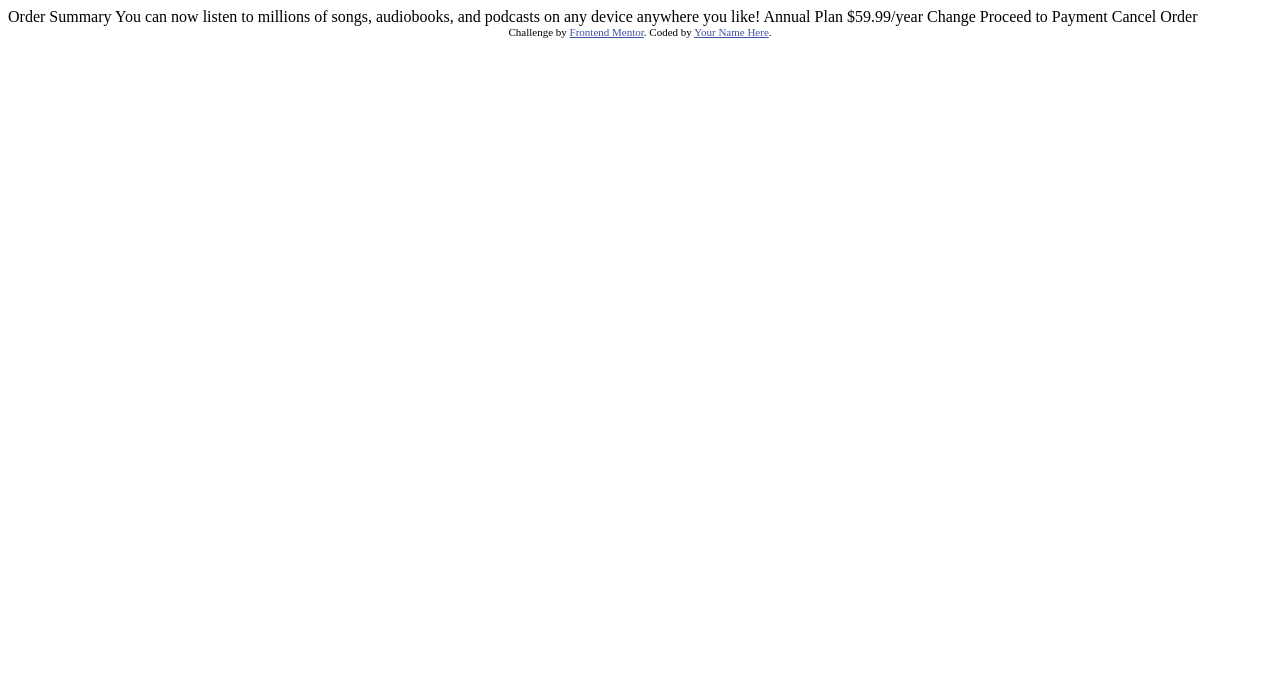
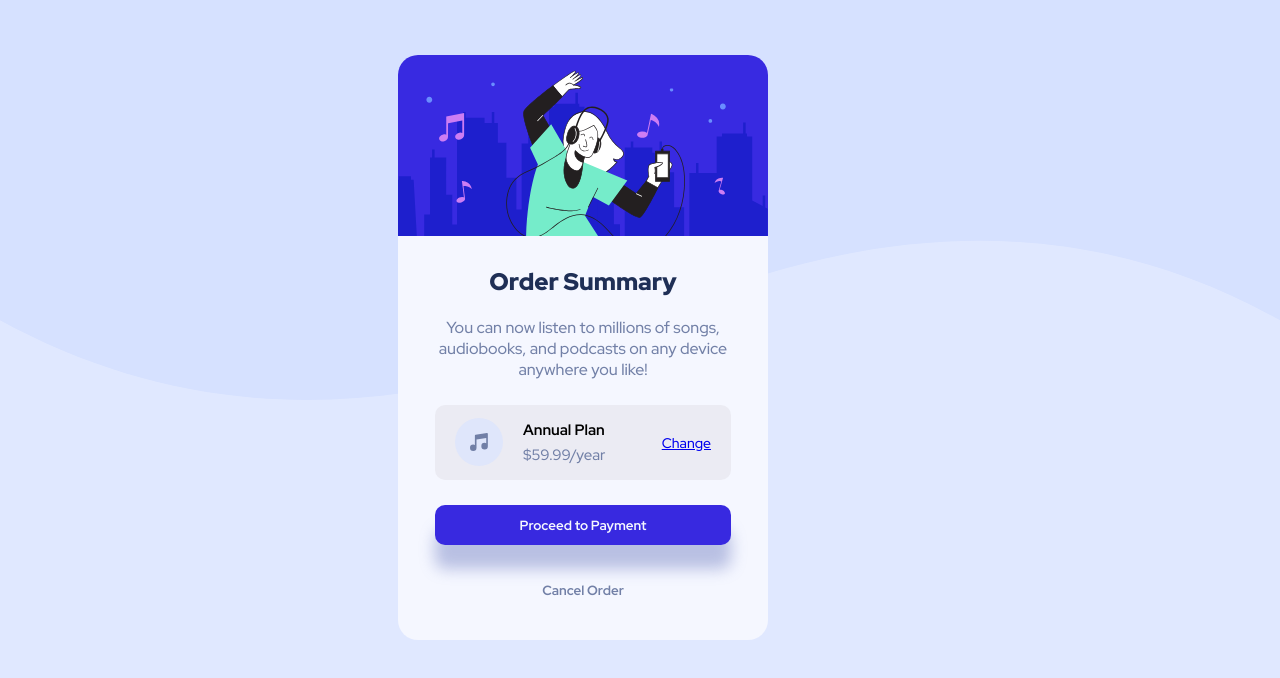
Before and after one commit to EshrakRahman/Order-summary-component, a plain HTML site: page index.html in a window 1280 px wide. Drawn offline with Linux system fonts and the light colour scheme.

Commit message:
desktop versin finished

```diff
--- /dev/null
+++ b/index.css
@@ -0,0 +1,149 @@
+:root {
+    --primary-pale-blue: hsl(225, 100%, 94%);
+    --primary-bright-blue: hsl(245, 75%, 52%);
+    --neutral-very-pale-blue: hsl(225, 100%, 98%);
+    --neutral-desaturated-blue: hsl(224, 23%, 55%);
+    --neutral-dark-blue: hsl(223, 47%, 23%);
+
+/*  font*/
+    --paragraph-font-size: 16px;
+
+}
+* {
+    margin: 0;
+    padding: 0;
+    box-sizing: border-box;
+    font-family: 'Red Hat Display', sans-serif;
+}
+
+main {
+    display: flex;
+    width: 100vw;
+    height: 100vh;
+    flex-direction: column;
+    justify-content: center;
+    align-items: center;
+    background-color: var(--primary-pale-blue);
+    position: relative;
+}
+.bg-patter {
+    display: block;
+    width: 100%;
+    height: 100%;
+    /*background: url("images/pattern-background-desktop.svg");*/
+}
+
+.bg-patter img {
+    width: 100%;
+    height: 400px;
+}
+
+.card {
+    position: absolute;
+    right: 40%;
+    bottom: 20%;
+    width: 370px;
+    height: 585px;
+    background-color: var(--neutral-very-pale-blue);
+    border-radius: 20px;
+
+}
+
+.card .img-area {
+    display: block;
+    width: 100%;
+    /*height: 100%;*/
+    /*border-radius: 20px;*/
+}
+
+.img-area img {
+    width: 100%;
+    height: 100%;
+    border-top-left-radius: 20px;
+    border-top-right-radius: 20px;
+    background-size: cover;
+}
+
+.card .order-info {
+    display: flex;
+    flex-direction: column;
+    margin: 0 auto;
+    /*justify-content: center;*/
+    align-items: center;
+    width: 80%;
+    /*height: 100%;*/
+}
+
+.order-info .title {
+    font-size: 1.5rem;
+    font-weight: 900;
+    margin: 25px 0 20px 0;
+    color: var(--neutral-dark-blue);
+
+}
+
+.order-info .description {
+    font-size: var(--paragraph-font-size);
+    width: 100%;
+    text-align: center;
+    color: var(--neutral-desaturated-blue);
+    font-weight: 500;
+    margin-bottom: 25px;
+}
+
+.plan {
+    width: 100%;
+    height: 75px;
+    border-radius: 10px;
+    padding: 20px;
+    margin-bottom: 25px;
+    background-color: rgba(234, 234, 241, 0.82);
+    display: flex;
+    justify-content: space-between;
+    align-items: center;
+    border: none;
+
+}
+
+.plan .annual-plans {
+    width: 100%;
+    display: flex;
+    align-items: center;
+    gap: 20px;
+}
+
+.wrapper p:first-child {
+    font-size: 15px;
+    font-weight: 700;
+    padding-bottom: 5px;
+}
+.wrapper p:last-child {
+    font-size: 15px;
+    color: var(--neutral-desaturated-blue);
+}
+.change-option a {
+    font-size: 14px;
+    /*letter-spacing: 1px;*/
+}
+
+.btn-payment {
+    width: 100%;
+    height: 40px;
+    margin-bottom: 25px;
+    border: none;
+    border-radius: 10px;
+    font-weight: 700;
+    background-color: var(--primary-bright-blue);
+    color: var(--neutral-very-pale-blue);
+    box-shadow: 0 24px 15px hsla(230, 39%, 55%, 0.4);
+}
+.btn-cancel {
+    width: 100%;
+    height: 40px;
+    /*margin-bottom: 35px;*/
+    border: none;
+    background: transparent;
+    /*border-radius: 10px;*/
+    color: var(--neutral-desaturated-blue);
+    font-weight: 700;
+}
--- a/index.html
+++ b/index.html
@@ -5,33 +5,53 @@
   <meta name="viewport" content="width=device-width, initial-scale=1.0"> <!-- displays site properly based on user's device -->
 
   <link rel="icon" type="image/png" sizes="32x32" href="./images/favicon-32x32.png">
+  <link rel="preconnect" href="https://fonts.googleapis.com">
+  <link rel="preconnect" href="https://fonts.gstatic.com" crossorigin>
+  <link href="https://fonts.googleapis.com/css2?family=Red+Hat+Display:wght@500;700;900&display=swap" rel="stylesheet">
 
+<!--Custom css -->
+  <link rel="stylesheet" href="index.css">
   <title>Frontend Mentor | Order summary card</title>
 
-  <!-- Feel free to remove these styles or customise in your own stylesheet 👍 -->
-  <style>
-    .attribution { font-size: 11px; text-align: center; }
-    .attribution a { color: hsl(228, 45%, 44%); }
-  </style>
 </head>
 <body>
+<main>
+  <div class="bg-patter">
+   <img src="images/pattern-background-desktop.svg" alt=" ">
+  </div>
 
-  Order Summary
-
-  You can now listen to millions of songs, audiobooks, and podcasts on any
-  device anywhere you like!
-
-  Annual Plan
-  $59.99/year
-
-  Change
-
-  Proceed to Payment
-  Cancel Order
-
-  <div class="attribution">
-    Challenge by <a href="https://www.frontendmentor.io?ref=challenge" target="_blank">Frontend Mentor</a>.
-    Coded by <a href="#">Your Name Here</a>.
+  <div class="card">
+    <div class="img-area">
+      <img src="images/illustration-hero.svg" alt=" ">
+    </div>
+    <div class="order-info">
+      <p class="title">
+        Order Summary
+      </p>
+      <p class="description">
+        You can now listen to millions of songs, audiobooks, and podcasts on any
+        device anywhere you like!
+      </p>
+      <div class="plan">
+        <div class="annual-plans">
+          <img src="images/icon-music.svg" alt="Annual plans">
+          <div class="wrapper">
+            <p>Annual Plan</p>
+            <p>$59.99/year</p>
+          </div>
+        </div>
+        <p class="change-option">
+          <a href="#">Change</a>
+        </p>
+      </div>
+      <button class="btn-payment">
+        Proceed to Payment
+      </button>
+      <button class="btn-cancel">
+        Cancel Order
+      </button>
+    </div>
   </div>
+</main>
 </body>
 </html>
```
